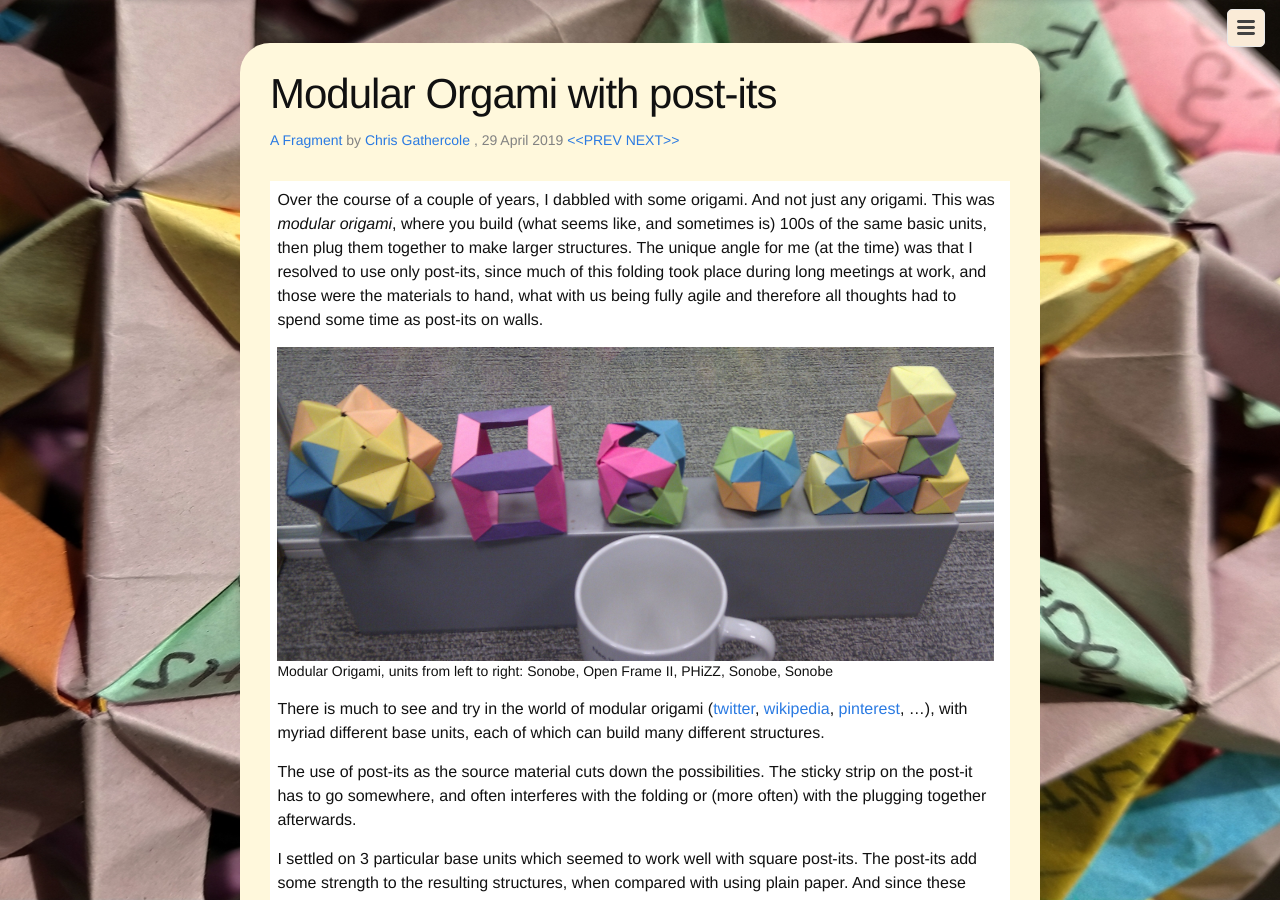
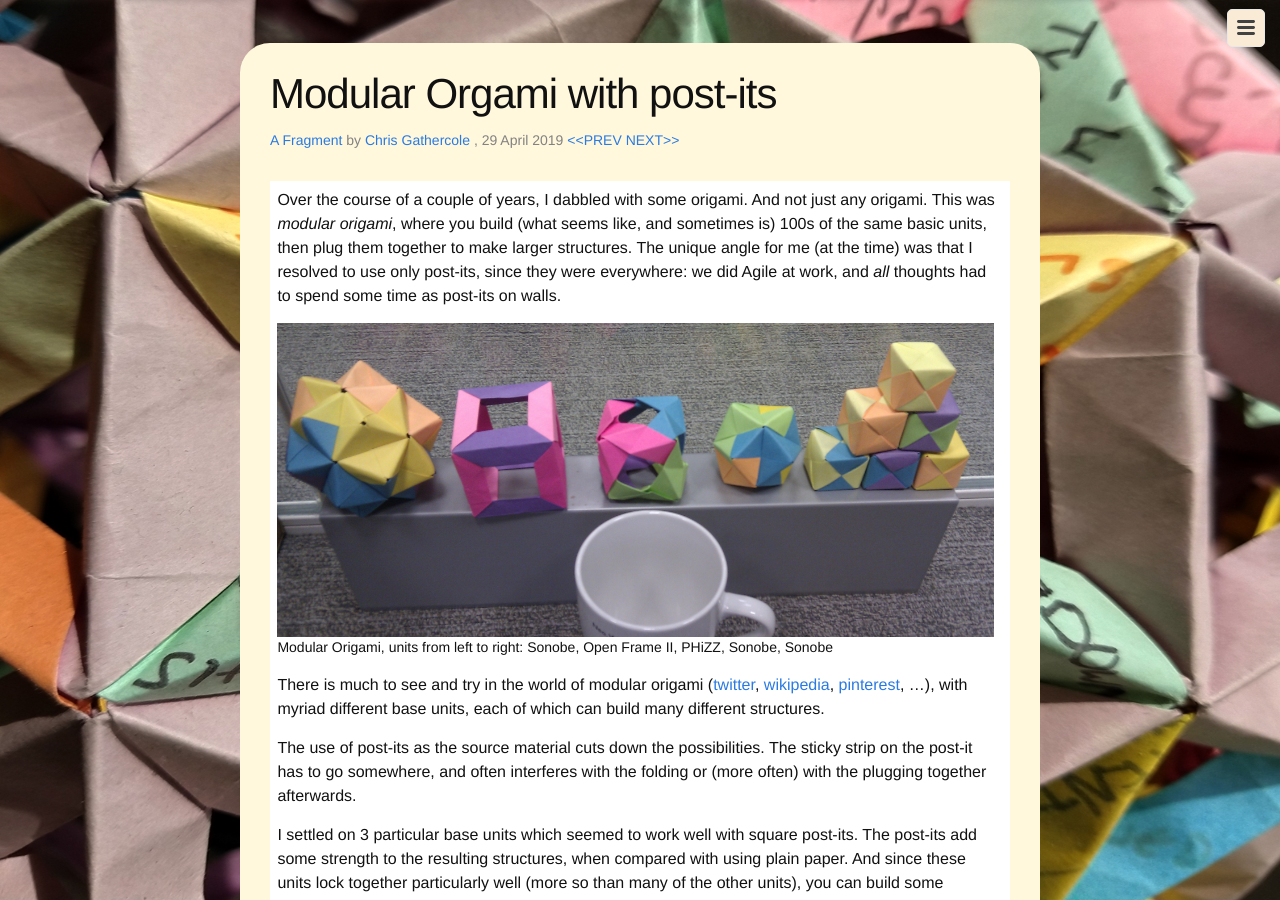
Before and after one commit to upthebuzzard/upthebuzzard.github.io, a Jekyll site: the page built from _fragments/2019-04-29-modular-origami-with-post-its.md, in a window 1280 px wide and 900 px high. Built offline with Jekyll 4.4.1, drawn with Linux system fonts in a browser that asks for light colours; some web fonts are replaced.

Commit message:
reworded excerpt for origami post

```diff
--- a/_fragments/2019-04-29-modular-origami-with-post-its.md
+++ b/_fragments/2019-04-29-modular-origami-with-post-its.md
@@ -4,12 +4,12 @@ title: Modular Orgami with post-its
 date: 2019-04-29 17:35
 categories: [modularorigami]
 excerpt: >
-  I resolved to use only post-its, since much of this folding took place during long meetings at work
+  I resolved to use only post-its, since they were everywhere: we did Agile at work, and *all* thoughts had to spend some time as post-its on walls.
 context: >
   Inspired by the [getting-rid-of](https://twitter.com/upthebuzzard/status/1118994767931691008) an old work of modular origami, I went looking for the various technical details which it turned out I had forgotten. Here are those details.
 background_image_url: /assets/img/fragments/modular_origami_open_frame_II_sample.jpg
 ---
-Over the course of a couple of years, I dabbled with some origami. And not just any origami. This was *modular origami*, where you build (what seems like, and sometimes is) 100s of the same basic units, then plug them together to make larger structures. The unique angle for me (at the time) was that I resolved to use only post-its, since much of this folding took place during long meetings at work, and those were the materials to hand, what with us being fully agile and therefore all thoughts had to spend some time as post-its on walls.
+Over the course of a couple of years, I dabbled with some origami. And not just any origami. This was *modular origami*, where you build (what seems like, and sometimes is) 100s of the same basic units, then plug them together to make larger structures. The unique angle for me (at the time) was that I resolved to use only post-its, since they were everywhere: we did Agile at work, and *all* thoughts had to spend some time as post-its on walls.
 
 {%
     include figure.html
```
